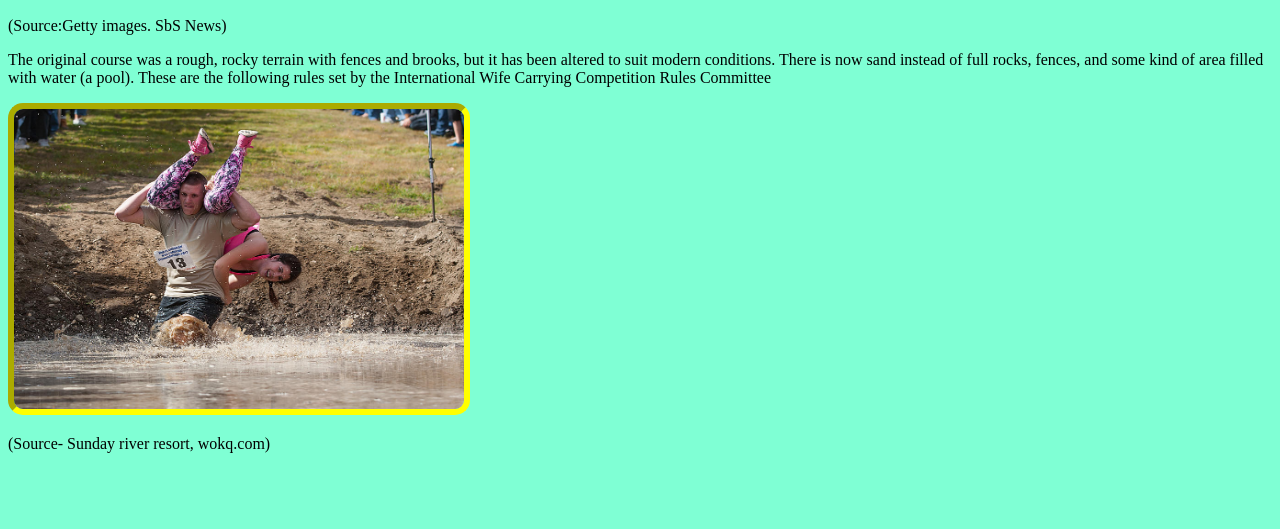
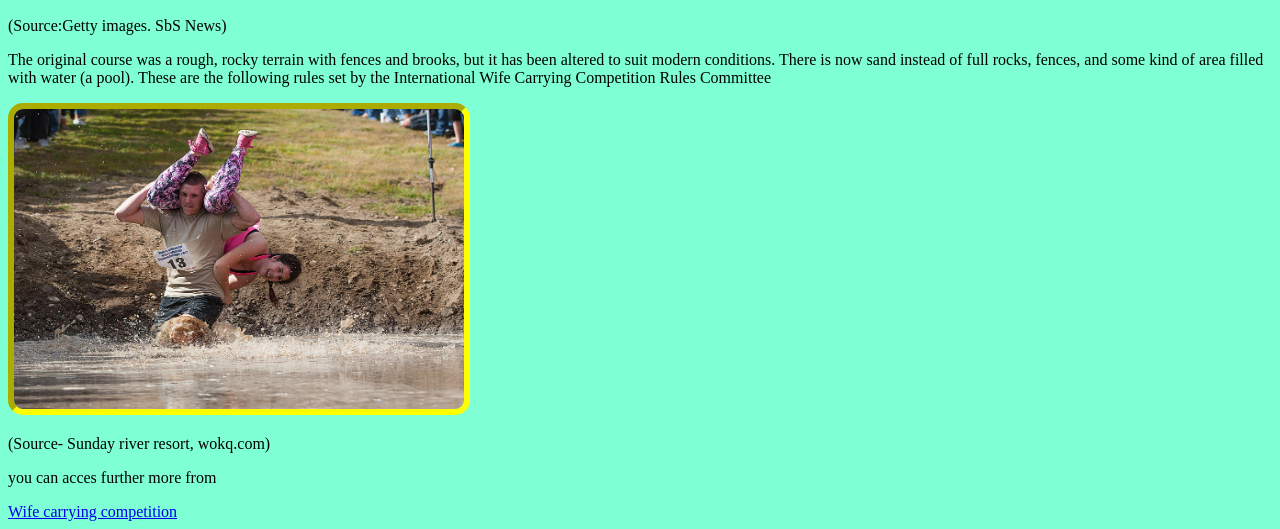
Before and after one commit to Bishwasghimire-AA/First-time, a plain HTML site: page index.html in a window 1280 px wide. Shown: the part 691-1220 px from the top of the page. Before the commit the page ends 1160 px from the top, so only its background shows below. Drawn offline with Linux system fonts and the light colour scheme.

Commit message:
index.html

```diff
--- a/index.html
+++ b/index.html
@@ -29,6 +29,9 @@
     <img src="Hurdle_of_carrying.jpg" alt="wife carrying hurdle">
     <p>(Source- Sunday river resort, wokq.com)</p>
 
+    <p>you can acces further more from </p>
+    <a href="https://en.wikipedia.org/wiki/Wife-carrying">Wife carrying competition</a>
+
 
 
 
```
